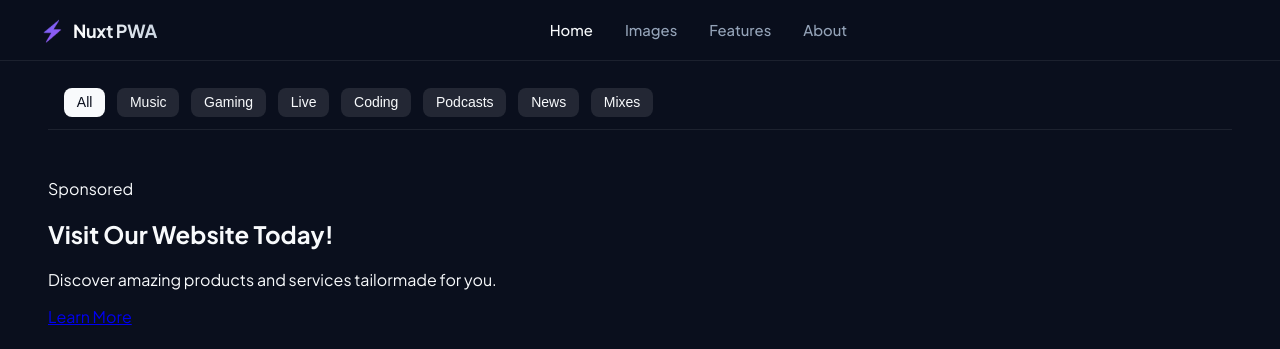
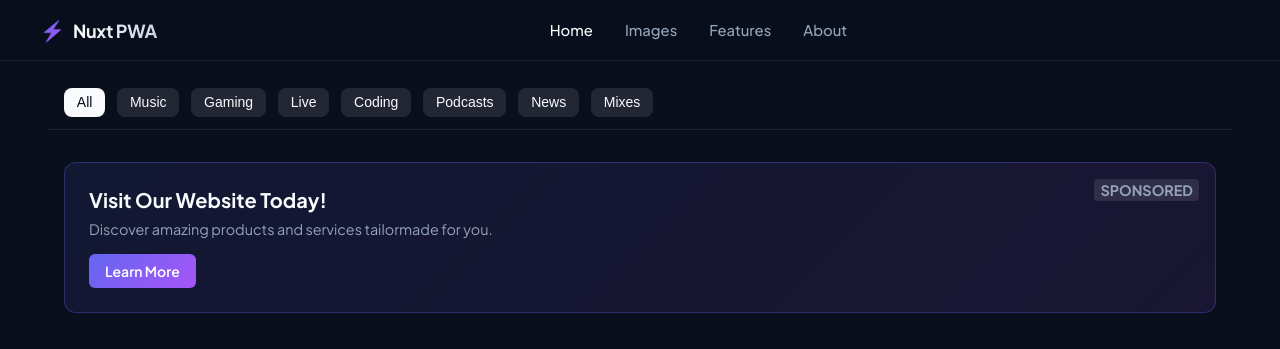
Before and after one commit to huevangxp/pwa-101, a Nuxt app: page / in a window 1280 px wide. Shown: the top 349 px of the page. Built offline with nearby package versions, Linux system fonts and the light colour scheme; grey boxes are pictures that could not be loaded.

Commit message:
commit Fri 05/29/2026 16:29:16.14

```diff
--- a/pages/index.vue
+++ b/pages/index.vue
@@ -99,6 +99,64 @@
 .category-pill.active {
   background-color: var(--text-primary);
   color: var(--bg-primary);
+}
+
+/* Advertisement Space */
+.ad-space-container {
+  padding: 0 1rem;
+  margin-bottom: 1rem;
+}
+
+.ad-banner {
+  background: linear-gradient(135deg, rgba(99, 102, 241, 0.1) 0%, rgba(168, 85, 247, 0.1) 100%);
+  border: 1px solid rgba(99, 102, 241, 0.3);
+  border-radius: 12px;
+  padding: 1.5rem;
+  display: flex;
+  flex-direction: column;
+  gap: 0.5rem;
+  position: relative;
+}
+
+.ad-label {
+  position: absolute;
+  top: 1rem;
+  right: 1rem;
+  font-size: 0.7rem;
+  font-weight: 700;
+  text-transform: uppercase;
+  background: rgba(255, 255, 255, 0.1);
+  padding: 2px 6px;
+  border-radius: 4px;
+  margin: 0;
+}
+
+.ad-banner h2 {
+  margin: 0;
+  font-size: 1.25rem;
+  color: var(--text-primary);
+}
+
+.ad-banner p {
+  margin: 0 0 0.5rem 0;
+  font-size: 0.9rem;
+  color: var(--text-secondary);
+}
+
+.ad-btn {
+  align-self: flex-start;
+  background: var(--accent-gradient);
+  color: white;
+  text-decoration: none;
+  padding: 0.5rem 1rem;
+  border-radius: 6px;
+  font-weight: 600;
+  font-size: 0.875rem;
+  transition: opacity 0.2s;
+}
+
+.ad-btn:hover {
+  opacity: 0.9;
 }
 
 /* Video Grid */
```
